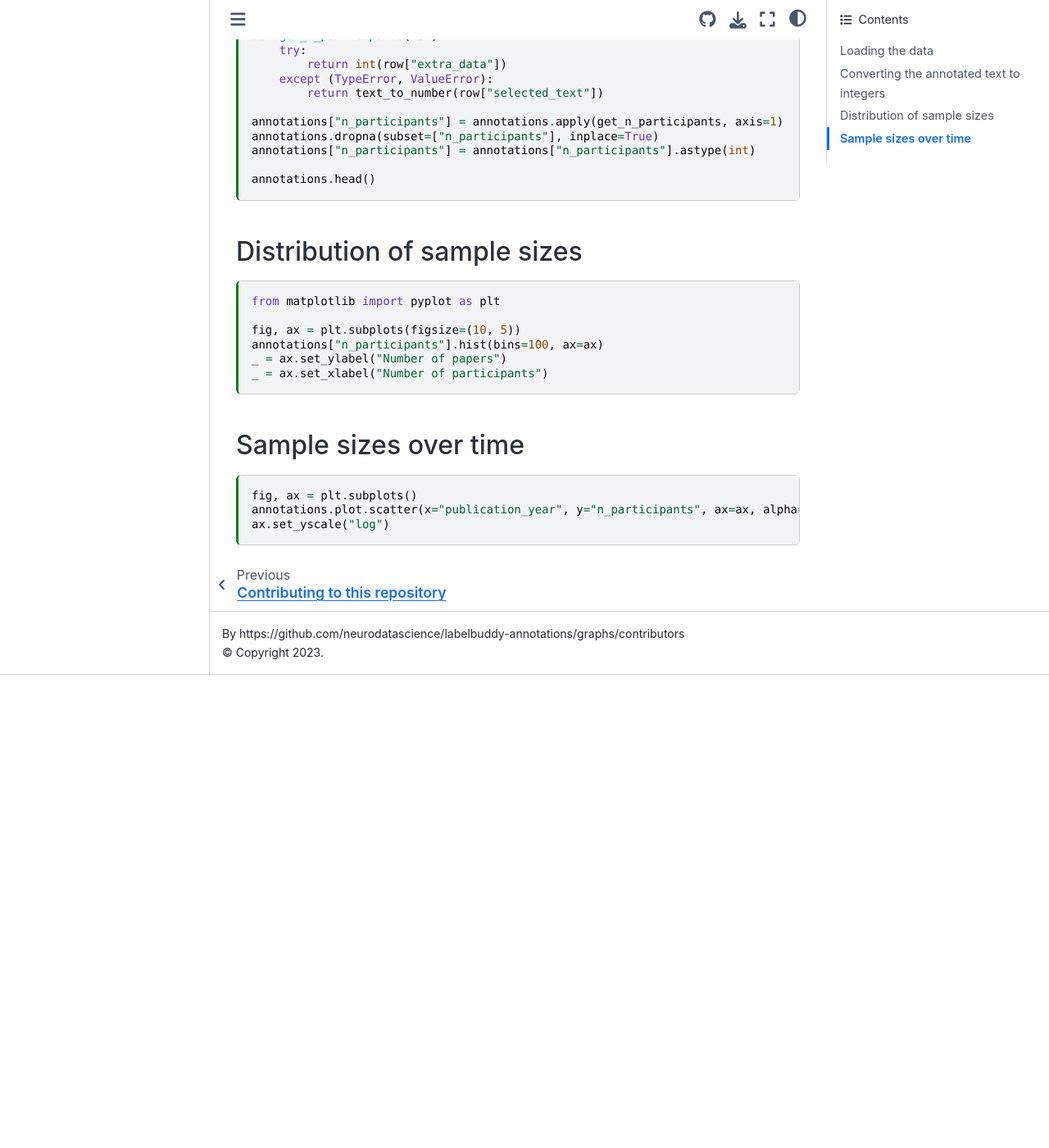
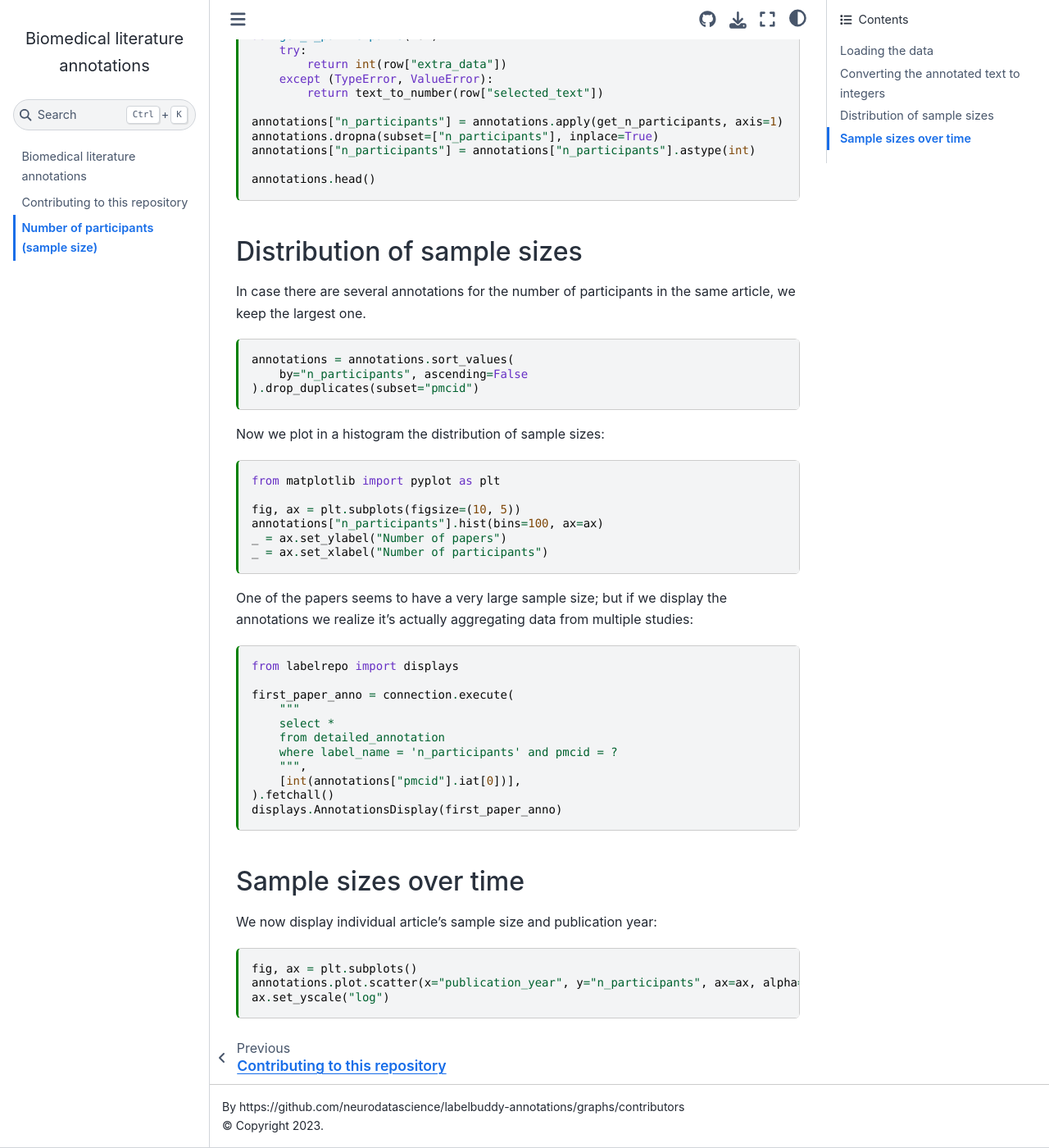
Before and after one commit to litmining/labelbuddy-annotations, a Jupyter Book: the page built from analysis/book/number_of_participants.md, in a window 1280 px wide and 1400 px high, scrolled down 1142 px. Shown: the whole window at 82% size. Built offline with Jupyter Book 1.0.4 settings and Sphinx 7.4.7 and the Sphinx Book theme 1.1.4, drawn with Linux system fonts in a browser that asks for light colours; pages that are not in the unit, such as notebooks, are missing from menus; before the commit the page ends 1965 px from its top, so only the background shows below that; some of the changed text lies outside the part shown.

Commit message:
remove duplicates

````diff
--- a/analysis/book/number_of_participants.md
+++ b/analysis/book/number_of_participants.md
@@ -28,7 +28,7 @@
 
 annotations = pd.read_sql(
     """
-    SELECT selected_text, extra_data, publication_year
+    SELECT selected_text, extra_data, publication_year, pmcid
     FROM  detailed_annotation
     WHERE label_name IN
       ("N included", "n_participants", "n_participants_total", "N_Total")
@@ -169,6 +169,16 @@
 
 ## Distribution of sample sizes
 
+In case there are several annotations for the number of participants in the same article, we keep the largest one.
+
+```{code-cell}
+annotations = annotations.sort_values(
+    by="n_participants", ascending=False
+).drop_duplicates(subset="pmcid")
+```
+
+Now we plot in a histogram the distribution of sample sizes:
+
 ```{code-cell}
 from matplotlib import pyplot as plt
 
@@ -178,7 +188,25 @@
 _ = ax.set_xlabel("Number of participants")
 ```
 
+One of the papers seems to have a very large sample size; but if we display the annotations we realize it's actually aggregating data from multiple studies:
+
+```{code-cell}
+from labelrepo import displays
+
+first_paper_anno = connection.execute(
+    """
+    select *
+    from detailed_annotation
+    where label_name = 'n_participants' and pmcid = ?
+    """,
+    [int(annotations["pmcid"].iat[0])],
+).fetchall()
+displays.AnnotationsDisplay(first_paper_anno)
+```
+
 ## Sample sizes over time
+
+We now display individual article's sample size and publication year:
 
 ```{code-cell}
 fig, ax = plt.subplots()
````
Also changed, not shown: 1 other file.
